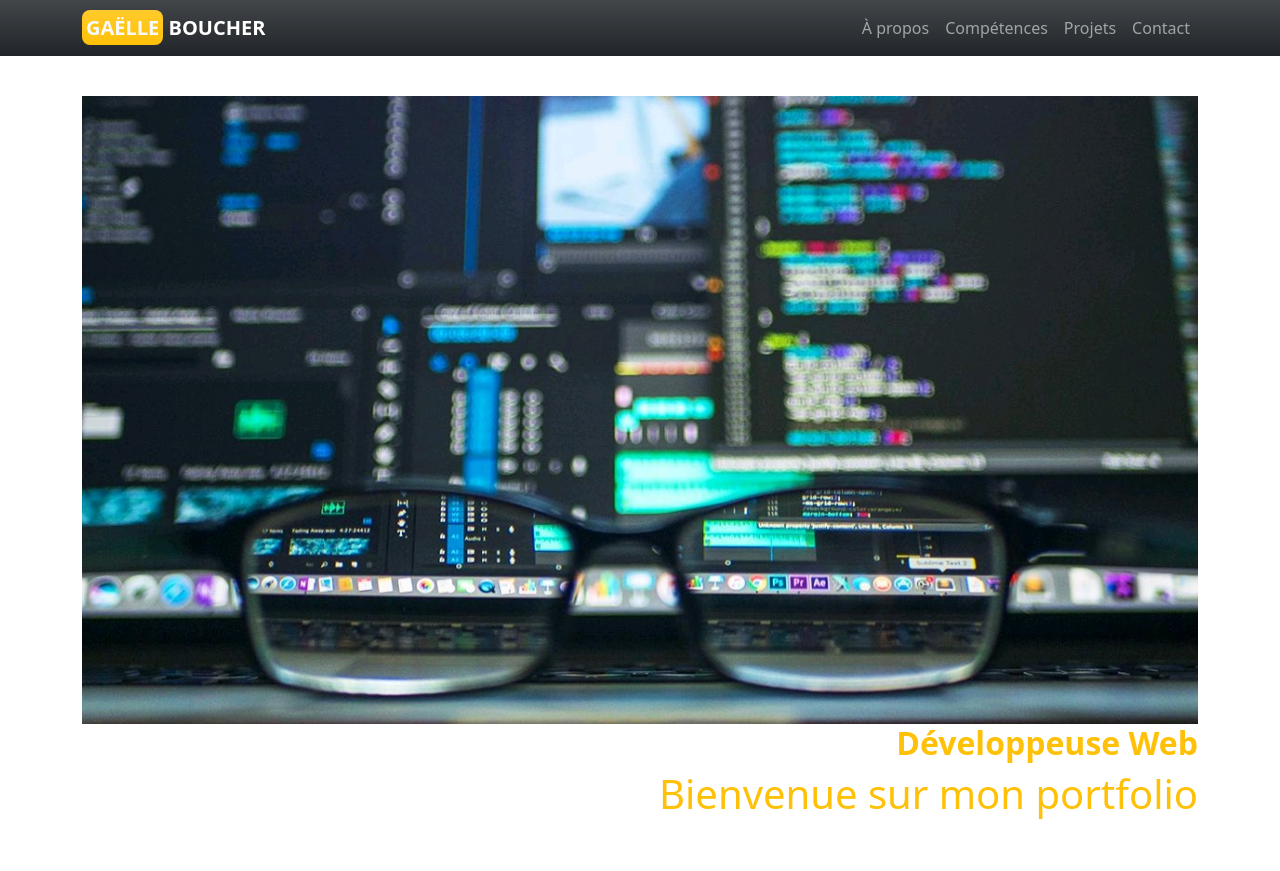
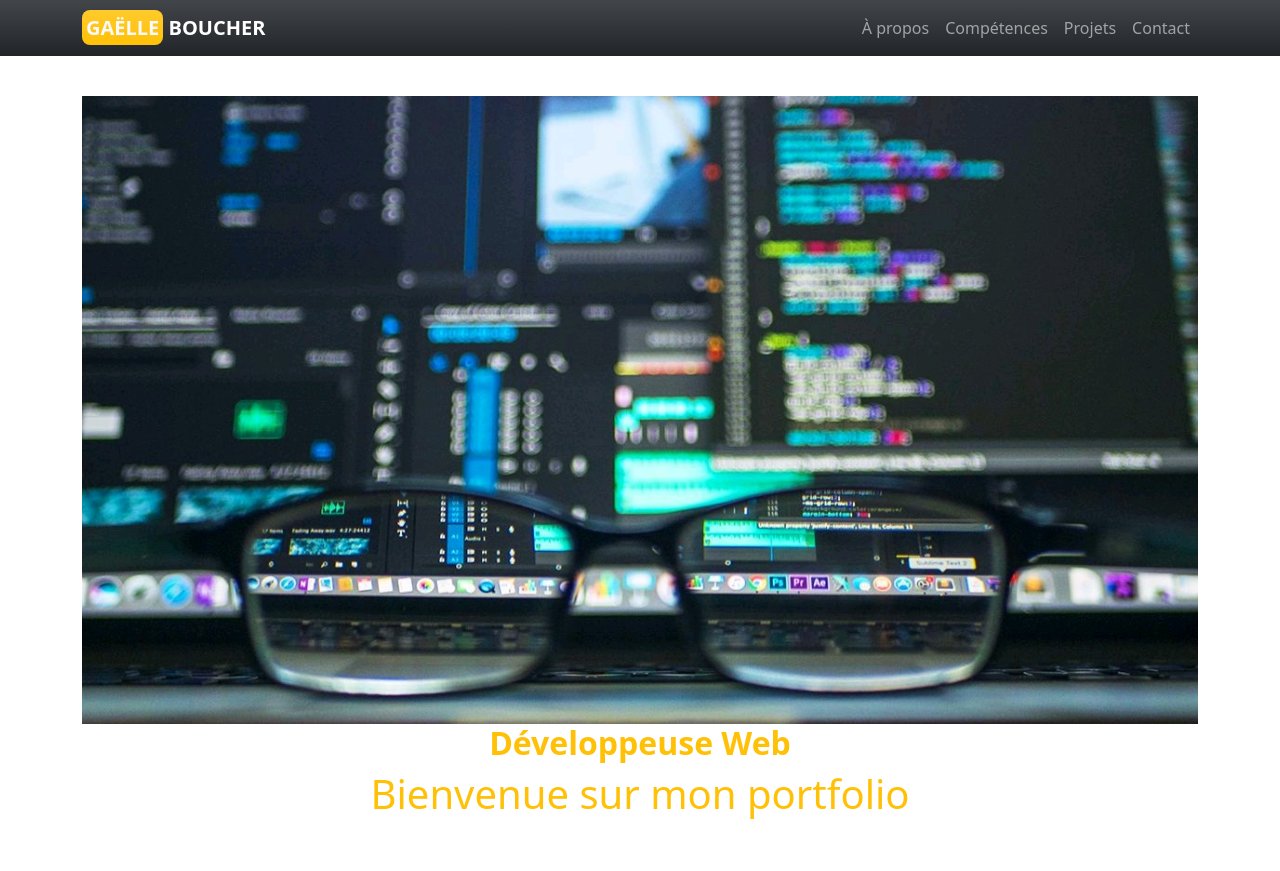
Before and after one commit to GaelleB/Portfolio, a website: page index.html in a window 1280 px wide. Shown: the top 871 px of the page. Drawn offline with nearby package versions, Linux system fonts and the light colour scheme; files whose address does not match are found by name.

Commit message:
text align intro

```diff
--- a/index.html
+++ b/index.html
@@ -53,7 +53,7 @@
                     <img src="./img/background.jpg" alt="Image arrière plan" class=" col-12">
                 </div>
                 <div class="row gy-4">
-                    <div class="col-12 col-md-6 position-relative text-end start-50">
+                    <div class="col-12 col-md-6 me-5 position-relative w-auto start-50 text-center translate-middle-x">
                         <h2 class="fw-bold text-warning">Développeuse Web</h2>
                         <h3 class="fs-1 text-warning">Bienvenue sur mon portfolio</h3>
                     </div>
```
